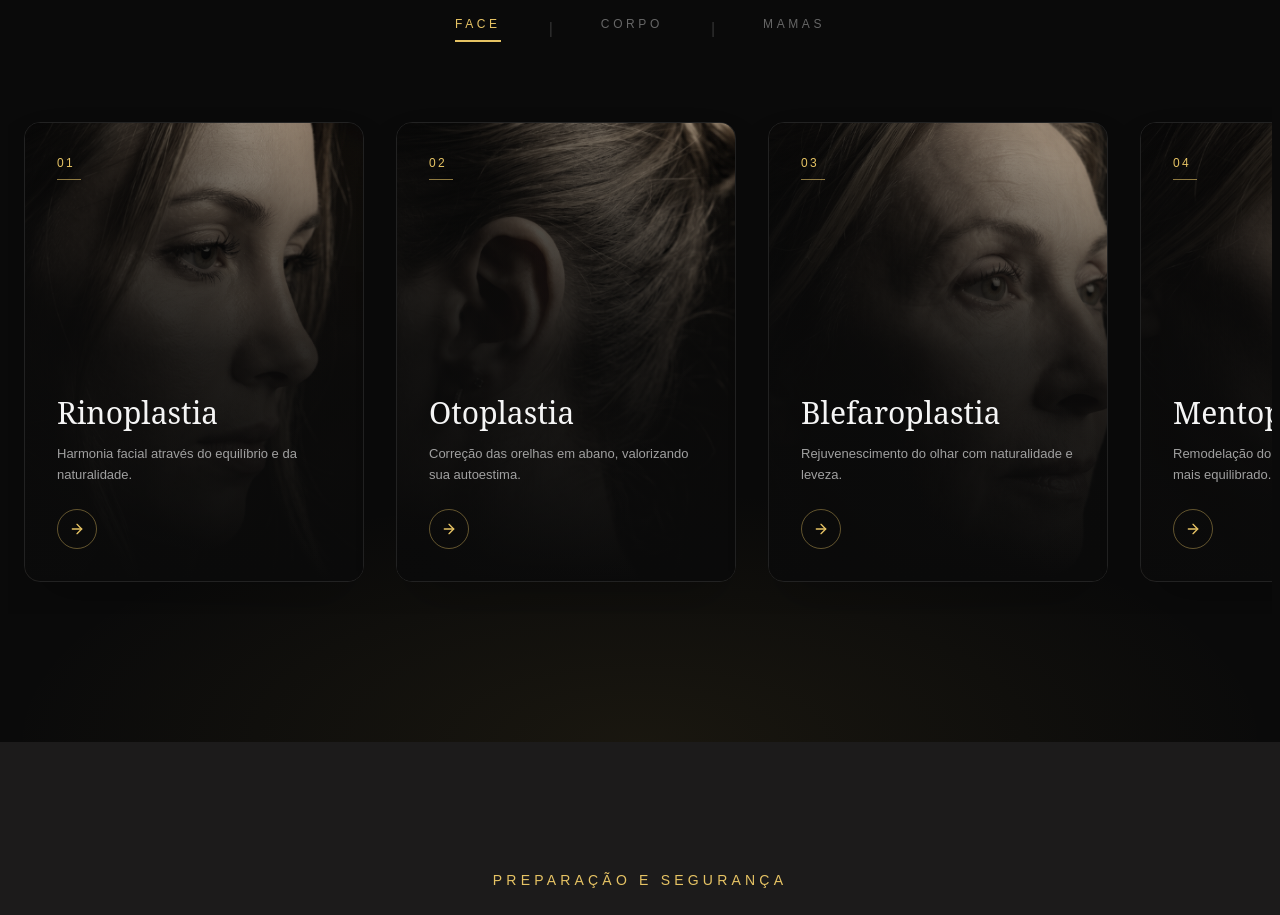
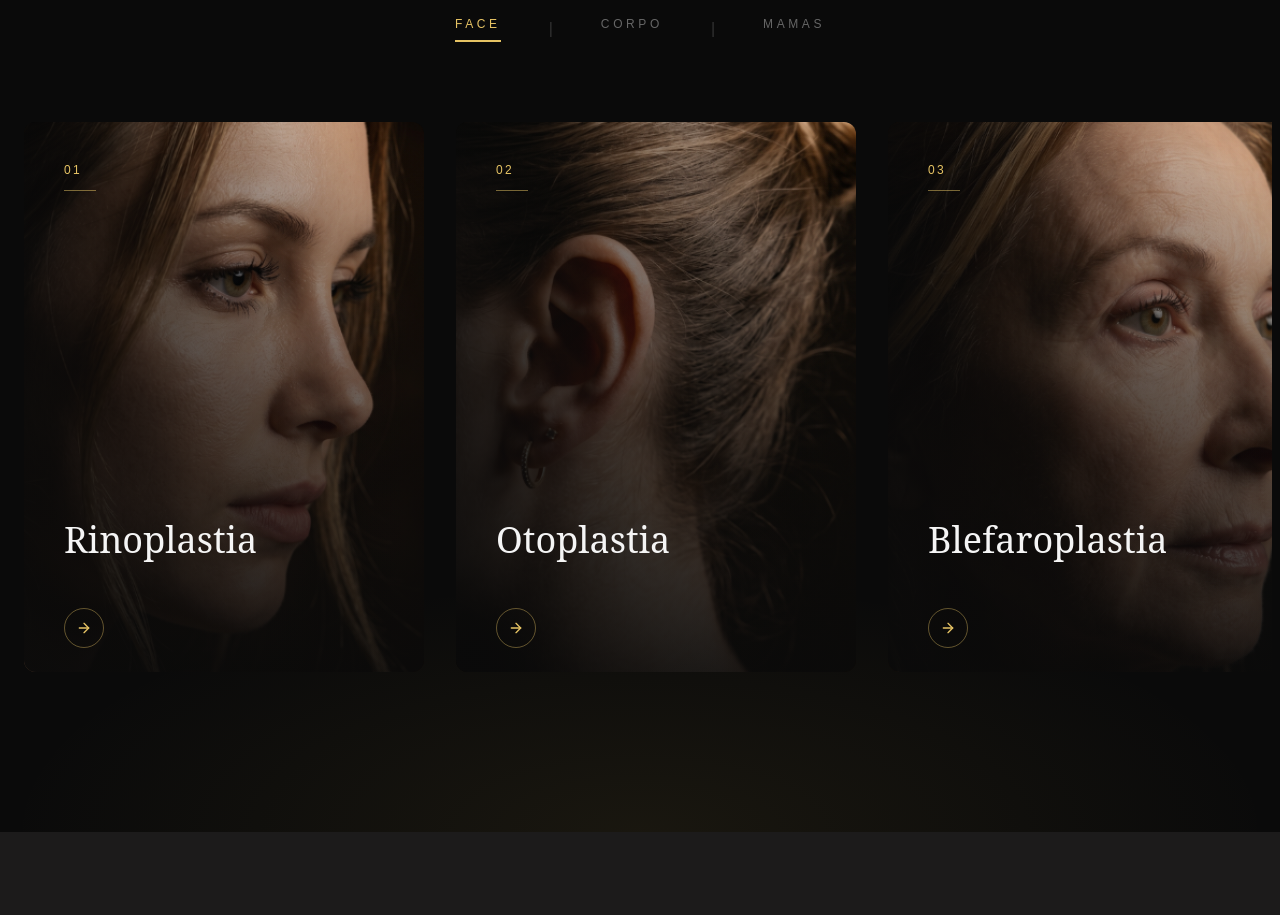
Before and after one commit to drjorgemenezes/estheticcare, a React (Vite) app: page / in a window 1280 px wide. Shown: the part 1960-2875 px from the top of the page. Built offline with nearby package versions, Linux system fonts and the light colour scheme.

Commit message:
feat: initialize App component with navigation, hero section, and procedure layout

```diff
--- a/src/App.tsx
+++ b/src/App.tsx
@@ -364,37 +364,37 @@ export default function App() {
                 <Link
                   key={service.title}
                   to={`/procedimento/${service.title.toLowerCase().normalize("NFD").replace(/[\u0300-\u036f]/g, "").replace(/\s+/g, "-")}`}
-                  className="flex-none w-[85vw] md:w-[340px] h-[460px] snap-center block relative rounded-2xl overflow-hidden group cursor-pointer border border-[#222222] shadow-2xl"
+                  className="flex-none w-[85vw] md:w-[400px] h-[550px] snap-center block relative rounded-xl overflow-hidden group cursor-pointer"
                 >
                   {/* Background Image */}
                   <img
                     src={service.img}
                     alt={service.title}
-                    className="absolute inset-0 w-full h-full object-cover grayscale-[50%] sepia-[30%] opacity-80 group-hover:scale-105 group-hover:grayscale-0 group-hover:sepia-0 transition-all duration-700"
+                    className="absolute inset-0 w-full h-full object-cover group-hover:scale-105 transition-transform duration-700"
                   />
 
                   {/* Dark Overlays */}
-                  <div className="absolute inset-0 bg-gradient-to-t from-[#0a0a0a] via-[#0a0a0a]/80 to-transparent opacity-100"></div>
-                  <div className="absolute inset-0 bg-gradient-to-r from-[#0a0a0a]/90 via-[#0a0a0a]/50 to-transparent opacity-80"></div>
+                  <div className="absolute inset-0 bg-gradient-to-t from-[#0a0a0a] via-[#0a0a0a]/60 to-transparent opacity-90"></div>
+                  <div className="absolute inset-0 bg-gradient-to-r from-[#0a0a0a]/80 via-[#0a0a0a]/30 to-transparent"></div>
 
                   {/* Content */}
-                  <div className="absolute inset-0 p-6 md:p-8 flex flex-col">
+                  <div className="absolute inset-0 p-8 md:p-10 flex flex-col">
                     {/* Top Number */}
                     <div className="mb-auto">
-                      <span className="font-label text-primary text-[10px] md:text-xs tracking-[0.2em] block mb-2">{String(idx + 1).padStart(2, '0')}</span>
-                      <div className="w-6 h-[1px] bg-primary opacity-60"></div>
+                      <span className="font-label text-primary text-xs tracking-[0.2em] block">{String(idx + 1).padStart(2, '0')}</span>
+                      <div className="w-8 h-[1px] bg-primary mt-3 opacity-50"></div>
                     </div>
 
                     {/* Bottom Info */}
-                    <div className="mt-auto">
-                      <h3 className="font-headline text-2xl md:text-3xl text-[#f5f5f5] mb-3">{service.title}</h3>
-                      <p className="text-[#a0a0a0] font-light text-xs md:text-[13px] leading-relaxed mb-6 line-clamp-3">
+                    <div className="mt-auto transition-transform duration-500 transform translate-y-4 group-hover:translate-y-0">
+                      <h3 className="font-headline text-3xl md:text-4xl text-[#f5f5f5] mb-4">{service.title}</h3>
+                      <p className="text-[#a0a0a0] font-light text-sm leading-relaxed mb-8 opacity-0 group-hover:opacity-100 transition-opacity duration-500 delay-100 h-0 group-hover:h-auto overflow-hidden">
                         {service.desc}
                       </p>
 
                       {/* Arrow button */}
-                      <div className="w-8 h-8 md:w-10 md:h-10 rounded-full border border-primary/40 flex items-center justify-center text-primary group-hover:bg-primary group-hover:text-on-primary group-hover:border-primary transition-colors">
-                        <ArrowRight size={14} className="md:w-4 md:h-4" />
+                      <div className="w-10 h-10 rounded-full border border-primary/40 flex items-center justify-center text-primary group-hover:bg-primary group-hover:text-on-primary transition-colors">
+                        <ArrowRight size={16} />
                       </div>
                     </div>
                   </div>
```
